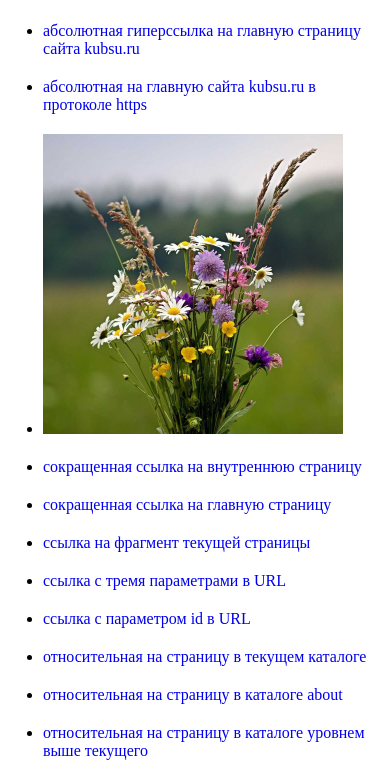
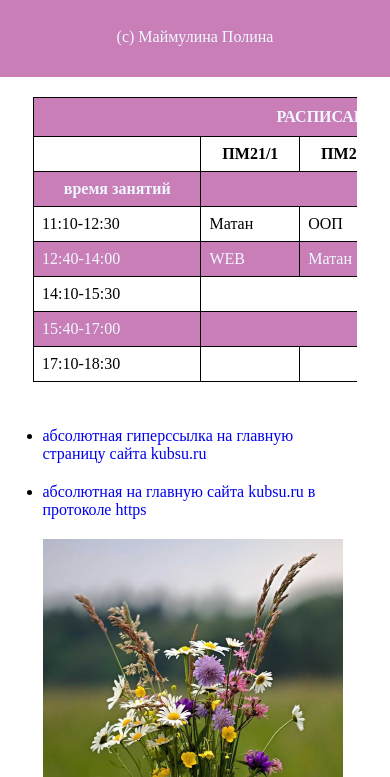
Before and after one commit to Tu68M/s0195825.github.io, a plain HTML site: page Web-up/Web/index2.html in a window 390 px wide. Shown: the part 163-940 px from the top of the page. Drawn offline with Linux system fonts and the light colour scheme; a web font is replaced by a local one.

Commit message:
Расположение таблицы

```diff
--- a/Web-up/Web/index2.html
+++ b/Web-up/Web/index2.html
@@ -16,7 +16,7 @@
 
                 <div class="head-logo"><i class="fa-solid fa-folder-open head-logo-img"></i><img src="./images/logo.jpg" alt="Логотип" class = "head-logo-img"></div>
 
-                <div class="head-title"><h3 class="head-h3">ДЗ 2</h3></div>
+                <div class="head-title"><h3 class="head-h3">ДЗ 3</h3></div>
 
             </div>
 
--- a/Web-up/Web/style2.css
+++ b/Web-up/Web/style2.css
@@ -14,6 +14,11 @@
 a
 {
     text-decoration: none;
+}
+
+body {
+    display: flex;
+    flex-direction: column;
 }
 
 .head
@@ -99,7 +104,7 @@ a
     display: flex;
     flex-direction: column;
     align-items: center;
-    width: 100%;
+    min-width: 100%;
     padding: 20px 15px;
 }
 
@@ -168,6 +173,11 @@ a
     border-radius: 4px;
 }
 
+.form-inp
+{
+    width: 20px;
+}
+
 .form-block
 {
     margin-top: 10px;
@@ -196,7 +206,7 @@ a
     display: flex;
     flex-direction: column;
     align-items: center;
-    width: 100%;
+    max-width: 100%;
     padding: 20px 15px;
     overflow-x: auto;
 }
@@ -333,7 +343,7 @@ a
         min-width: 800px;
     }
 }
-@media (max-width: 768px) {
+@media (max-width: 767px) {
     .head {
         height: 100px;
     }
@@ -375,11 +385,27 @@ a
         width: 90%;
         max-width: 1200px;
     }
+    .form{
+        order: 3;
+    }
 
     .form-main {
         max-width: 500px;
     }
-    .main{
+
+    body {
+        display: flex;
+        flex-direction: column;
+    }
+
+    .main {
         margin-left: 10px;
+        min-width: 90%;
+        order: 2;
+    }
+
+    .table {
+        max-width: 100%;
+        order: 1;
     }
 }
```
Also changed, not shown: 3 other files.
